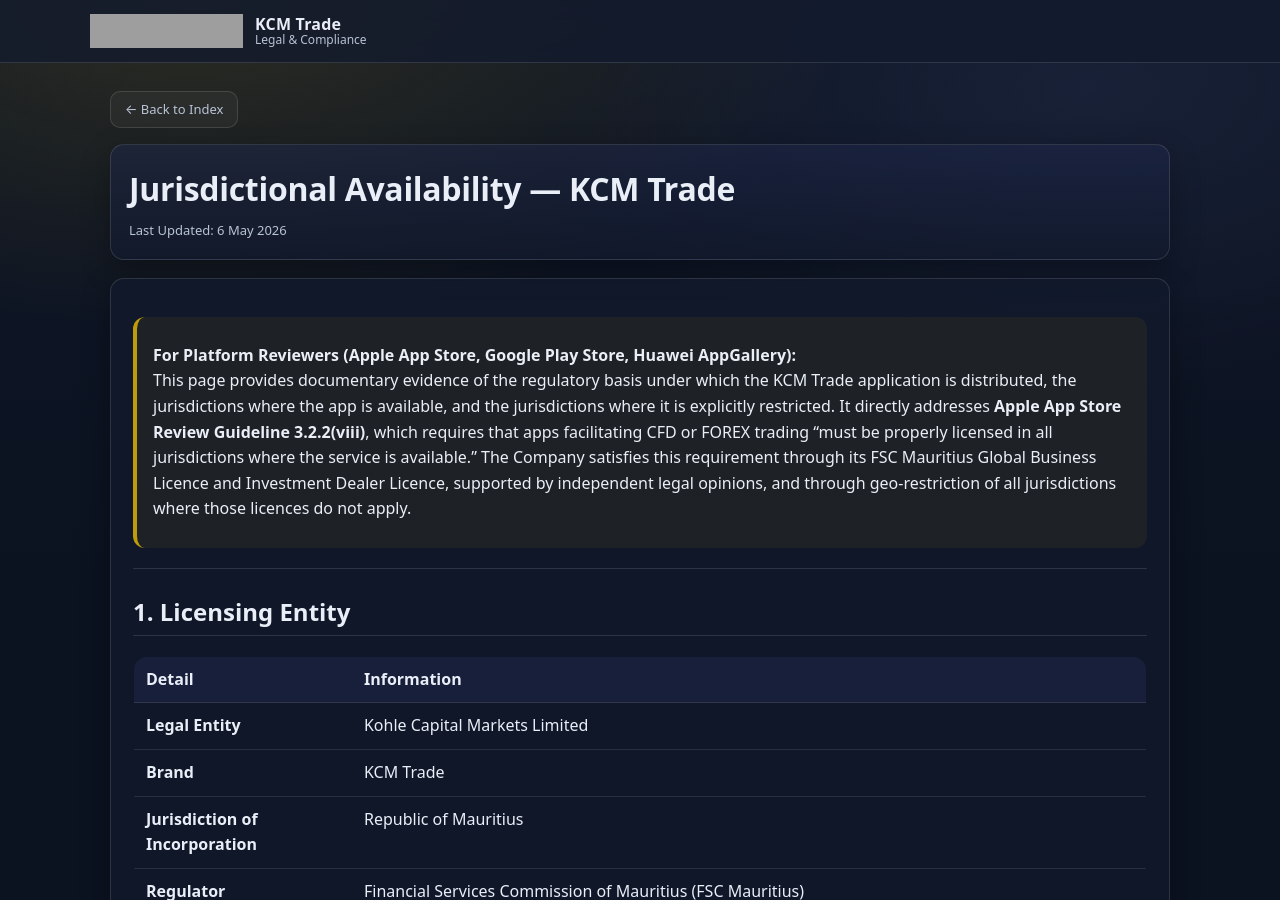
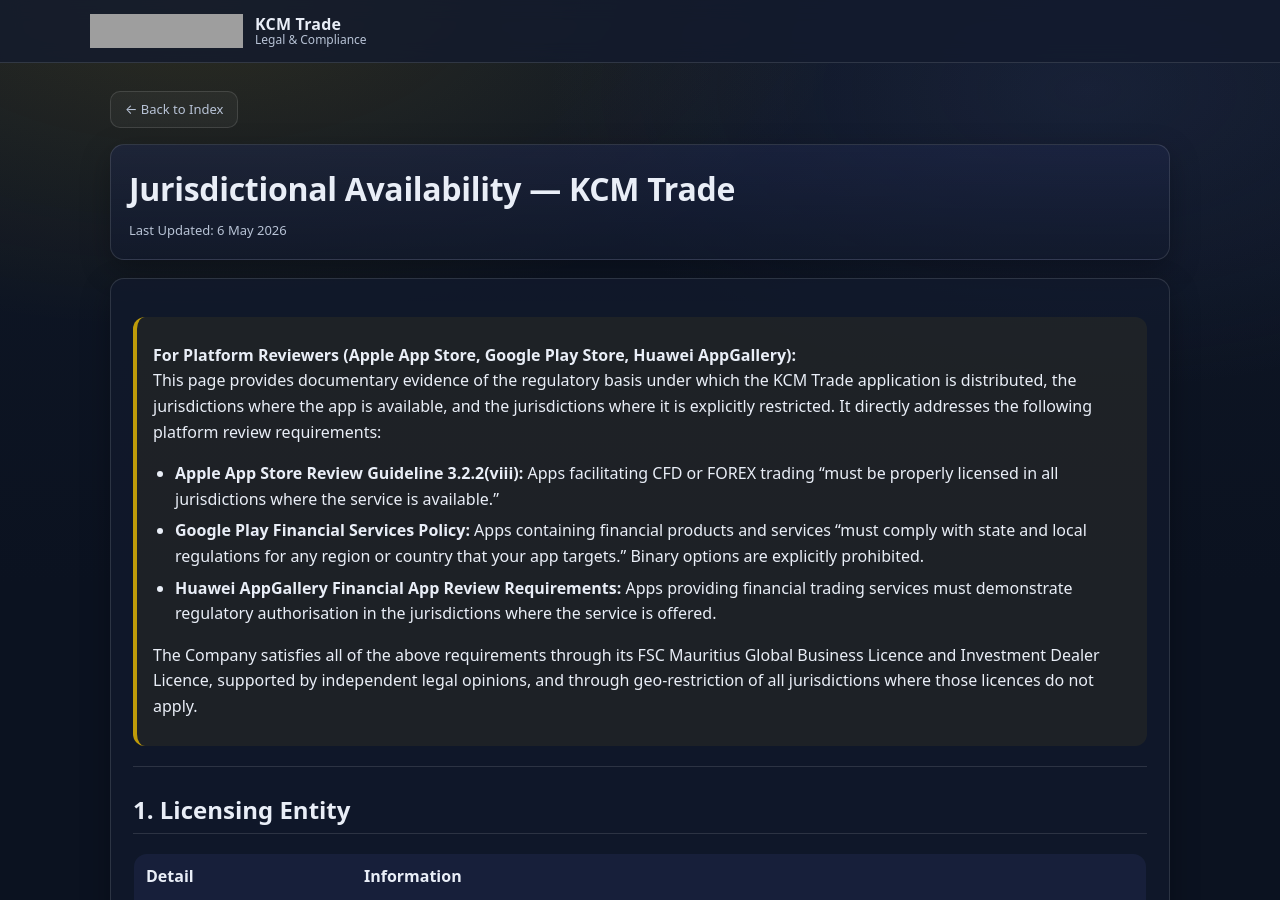
Before and after one commit to KCM-Trade/kcmtrade-legal, a Jekyll site: the page built from jurisdictional-availability.md, in a window 1280 px wide and 900 px high. Built offline with Jekyll 4.4.1, drawn with Linux system fonts in a browser that asks for light colours; some of the changed text lies outside the part shown; grey boxes are pictures that could not be loaded.

Commit message:
Update jurisdictional-availability.md

```diff
--- a/jurisdictional-availability.md
+++ b/jurisdictional-availability.md
@@ -5,7 +5,12 @@ last_updated: 6 May 2026
 ---
 
 > **For Platform Reviewers (Apple App Store, Google Play Store, Huawei AppGallery):**
-> This page provides documentary evidence of the regulatory basis under which the KCM Trade application is distributed, the jurisdictions where the app is available, and the jurisdictions where it is explicitly restricted. It directly addresses **Apple App Store Review Guideline 3.2.2(viii)**, which requires that apps facilitating CFD or FOREX trading "must be properly licensed in all jurisdictions where the service is available." The Company satisfies this requirement through its FSC Mauritius Global Business Licence and Investment Dealer Licence, supported by independent legal opinions, and through geo-restriction of all jurisdictions where those licences do not apply.
+> This page provides documentary evidence of the regulatory basis under which the KCM Trade application is distributed, the jurisdictions where the app is available, and the jurisdictions where it is explicitly restricted. It directly addresses the following platform review requirements:
+> - **Apple App Store Review Guideline 3.2.2(viii):** Apps facilitating CFD or FOREX trading "must be properly licensed in all jurisdictions where the service is available."
+> - **Google Play Financial Services Policy:** Apps containing financial products and services "must comply with state and local regulations for any region or country that your app targets." Binary options are explicitly prohibited.
+> - **Huawei AppGallery Financial App Review Requirements:** Apps providing financial trading services must demonstrate regulatory authorisation in the jurisdictions where the service is offered.
+>
+> The Company satisfies all of the above requirements through its FSC Mauritius Global Business Licence and Investment Dealer Licence, supported by independent legal opinions, and through geo-restriction of all jurisdictions where those licences do not apply.
 
 ---
 
@@ -81,13 +86,15 @@ All opinion documents are available on the [Regulatory Documents]({{ '/regulator
 
 ### 2.5 Summary
 
-| Requirement | How It Is Met |
-|---|---|
-| App facilitates CFDs/FOREX (not binary options) | Confirmed — CFD/FOREX only; binary options not offered |
-| Properly licensed | FSC Mauritius GBL (FS-4.1) + Investment Dealer Licence (SEC-2.1B) |
-| In all jurisdictions where available | GBL authorises global operations; jurisdictions requiring separate licences not held are geo-restricted and excluded from all storefronts |
-| Evidence of licensing | Licence documents publicly available; FSC register verifiable online |
-| Evidence of restrictions | Storefront exclusion + server-side access controls for all restricted jurisdictions |
+| Requirement | Platform | How It Is Met |
+|---|---|---|
+| App facilitates CFDs/FOREX (not binary options) | Apple, Google Play, Huawei | Confirmed — CFD/FOREX only; binary options not offered |
+| Properly licensed / comply with local regulations | Apple 3.2.2(viii) | FSC Mauritius GBL (FS-4.1) + Investment Dealer Licence (SEC-2.1B) |
+| Comply with state and local regulations for each target region | Google Play Financial Services | GBL authorises global operations; jurisdictions requiring separate licences are geo-restricted; independent legal opinions obtained for key markets |
+| Demonstrate regulatory authorisation in service jurisdictions | Huawei AppGallery | Same GBL and Investment Dealer Licence; same geo-restriction framework |
+| In all jurisdictions where available | Apple, Google Play, Huawei | Jurisdictions requiring separate licences not held are excluded from all storefronts and server-side blocked |
+| Evidence of licensing | All platforms | Licence documents publicly available; FSC register verifiable online at fscmauritius.org |
+| Evidence of restrictions | All platforms | Storefront exclusion + server-side access controls for all restricted jurisdictions |
 
 ---
 
@@ -100,6 +107,7 @@ Notwithstanding the global availability described in Section 2, the KCM Trade ap
 | Jurisdiction | Reason |
 |---|---|
 | **United States of America** | The Company does not hold CFTC or NFA registration. The app is excluded from the US App Store and equivalent storefronts. US persons are blocked from account creation. |
+| **Australia** | Services to Australian residents are provided exclusively by the separate Australian entity, **Kohle Capital Markets Pty Ltd** (AFSL No. 489437, regulated by ASIC). Kohle Capital Markets Limited (Mauritius) is not authorised to serve Australian residents. The app is excluded from Australian storefronts. Australian residents are blocked from account creation on the Mauritius-entity platform and redirected to KCM Trade Plus. |
 | **Canada** | Provincial securities licensing requirements apply. The app is excluded from Canadian storefronts. Canadian residents are blocked from account creation. |
 | **Japan** | Japan Financial Instruments and Exchange Act (FIEA) licensing requirements apply. The app is excluded from Japanese storefronts. |
 
@@ -124,9 +132,9 @@ The following table summarises the current distribution configuration across eac
 
 | Platform | Distribution Status | Geo-Restrictions Applied | App ID / Reference |
 |---|---|---|---|
-| **Apple App Store** | **Available Worldwide** | US, Canada, Japan, North Korea, Iran, Syria, Sudan excluded from salable storefronts | App ID: `6717598984` |
-| **Google Play Store** | **Available Worldwide** | US, Canada, Japan, North Korea, Iran, Syria, Sudan excluded | Package: `com.kcmtrade.app` |
-| **Huawei AppGallery** | **Available Worldwide** | Restricted jurisdictions excluded per AppGallery configuration | — |
+| **Apple App Store** | **Available Worldwide** | US, Australia, Canada, Japan, North Korea, Iran, Syria, Sudan excluded from salable storefronts | App ID: `6717598984` |
+| **Google Play Store** | **Available Worldwide** | US, Australia, Canada, Japan, North Korea, Iran, Syria, Sudan excluded | Package: `com.kcmtrade.app` |
+| **Huawei AppGallery** | **Available Worldwide** | US, Australia, Canada, Japan, and sanctioned jurisdictions excluded per AppGallery configuration | — |
 
 Geo-restrictions are implemented at two levels:
 1. **Storefront exclusion** — the app is not listed or available for download in restricted regions on each platform.
```
